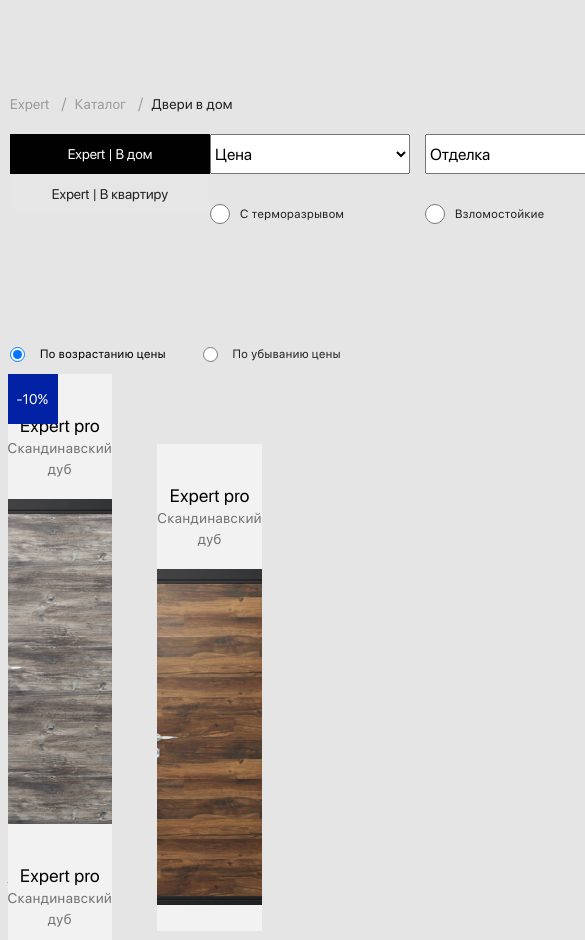
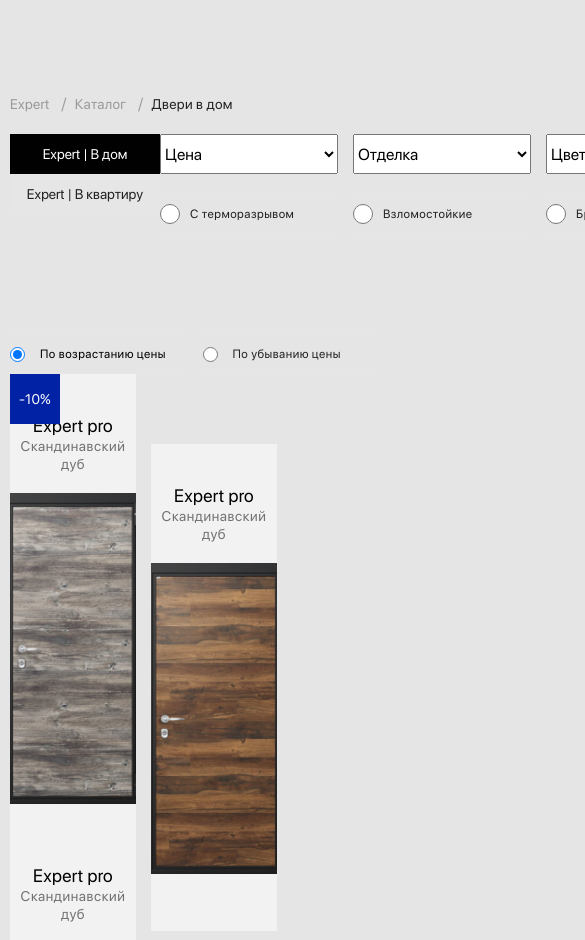
Before and after one commit to Vanparhelium/expert-door, a plain HTML site: page catalog.html in a window 390 px wide. Shown: the part 102-1042 px from the top of the page, 585 px wide, since content can reach past the window. Drawn offline with Linux system fonts and the light colour scheme; a web font is replaced by a local one.

Commit message:
Update style.css

```diff
--- a/css/style.css
+++ b/css/style.css
@@ -1079,14 +1079,10 @@ a.ui-button:active,
     padding: 0 34px;
   }
 
-
-
   .help__btn {
     margin-left: auto;
     justify-content: center;
   }
-
-
 
   .header__title {
     font-size: 66px;
@@ -1146,6 +1142,22 @@ a.ui-button:active,
     line-height: 24px;
   }
 
+
+}
+
+@media (max-width: 800px) {
+  .header__menu-items {
+    display: none;
+  }
+
+  .help__link {
+    display: none;
+  }
+
+  .help__menu {
+    display: block;
+  }
+
   .footer {
     padding: 55px 0 35px;
   }
@@ -1191,20 +1203,6 @@ a.ui-button:active,
 
   .footer__col_right {
     order: -1;
-  }
-}
-
-@media (max-width: 800px) {
-  .header__menu-items {
-    display: none;
-  }
-
-  .help__link {
-    display: none;
-  }
-
-  .help__menu {
-    display: block;
   }
 }
 
@@ -1915,7 +1913,7 @@ a.ui-button:active,
 }
 
 .filter__row-radio {
-  width: 630px;
+  max-width: 630px;
   margin-top: 20px;
   align-items: center;
 }
@@ -2239,6 +2237,42 @@ a.ui-button:active,
   margin-right: 70px;
 }
 
+/* --------------------------catalog.html-adaptive-------------------------------- */
+ @media (max-width: 1024px) {
+  :root {
+    --container-max-width: 1000px;
+    --container-padding: 15px;
+    --columns: 3;
+    --gutter: 15px;
+  }
+
+  .filter__btn {
+    width: 150px;
+  }
+
+  .filter__select {
+    width: 178px;
+  }
+
+  .filter__label {
+    width: 178px;
+  }
+
+  .filter-box__img,
+  .filter-box__img-2,
+  .filter-box__img-1 {
+    width: 126px;
+    height: 311px;
+    background-size: cover;
+  }
+
+  .filter-box__content {
+    display: flex;
+    flex-direction: column;
+    align-items: center;
+  }
+ }
+
 /* --------------------card-standart.html-style---------------------------------- */
 .card__section {
   padding: 40px 0 200px;
```
